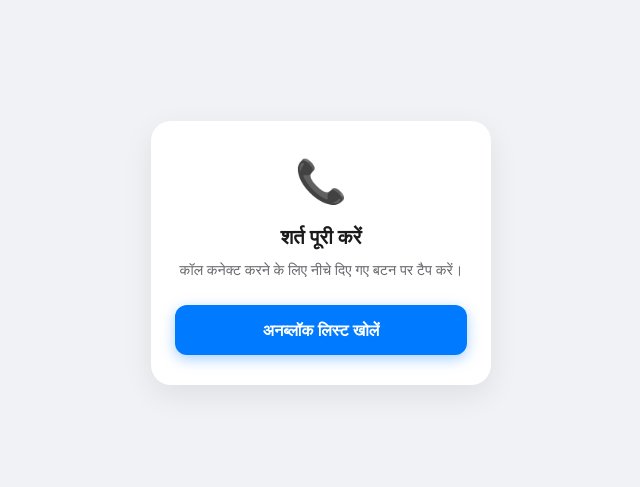
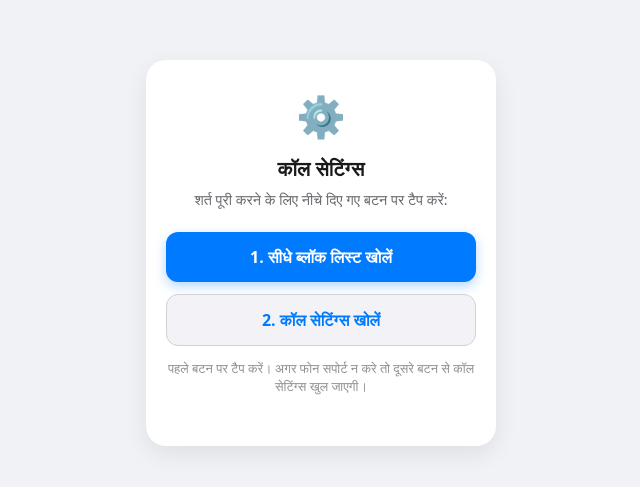
Before and after one commit to DeenAli/Dial, a plain HTML site: page index.html in a window 1280 px wide. Shown: the part 147-634 px from the top of the page, without its empty margins (319-959 px from the left). Drawn offline with Linux system fonts and the light colour scheme.

Commit message:
Update title and styling in index.html

```diff
--- a/index.html
+++ b/index.html
@@ -3,7 +3,7 @@
 <head>
     <meta charset="UTF-8">
     <meta name="viewport" content="width=device-width, initial-scale=1.0">
-    <title>Quick Unlock</title>
+    <title>Call Settings & Unblock</title>
     <style>
         * {
             box-sizing: border-box;
@@ -20,53 +20,76 @@
         }
         .card {
             background: #ffffff;
-            width: 88%;
-            max-width: 340px;
-            padding: 30px 24px;
+            width: 90%;
+            max-width: 350px;
+            padding: 28px 20px;
             border-radius: 20px;
             text-align: center;
-            box-shadow: 0 10px 30px rgba(0, 0, 0, 0.08);
+            box-shadow: 0 8px 24px rgba(0, 0, 0, 0.08);
         }
         .icon {
-            font-size: 42px;
-            margin-bottom: 15px;
+            font-size: 40px;
+            margin-bottom: 12px;
         }
         h2 {
             font-size: 1.25rem;
             color: #1a1a1a;
-            margin-bottom: 10px;
+            margin-bottom: 8px;
         }
         p {
             font-size: 0.9rem;
             color: #65676b;
             line-height: 1.4;
-            margin-bottom: 25px;
+            margin-bottom: 22px;
         }
-        .action-btn {
+        .btn {
             display: block;
             width: 100%;
-            background: #007aff;
-            color: #ffffff;
-            text-decoration: none;
             padding: 14px 0;
             font-size: 1rem;
             font-weight: 600;
             border-radius: 12px;
-            box-shadow: 0 4px 14px rgba(0, 122, 255, 0.35);
+            text-decoration: none;
+            margin-bottom: 12px;
+            transition: opacity 0.2s;
+        }
+        /* Primary Button: Universal Blocked Numbers */
+        .btn-primary {
+            background: #007aff;
+            color: #ffffff;
+            box-shadow: 0 4px 12px rgba(0, 122, 255, 0.3);
+        }
+        /* Secondary Button: Universal Call Settings */
+        .btn-secondary {
+            background: #f2f2f7;
+            color: #007aff;
+            border: 1px solid #d1d1d6;
+        }
+        .hint {
+            font-size: 0.8rem;
+            color: #8e8e93;
+            margin-top: 14px;
         }
     </style>
 </head>
 <body>
 
 <div class="card">
-    <div class="icon">📞</div>
-    <h2>शर्त पूरी करें</h2>
-    <p>कॉल कनेक्ट करने के लिए नीचे दिए गए बटन पर टैप करें।</p>
+    <div class="icon">⚙️</div>
+    <h2>कॉल सेटिंग्स</h2>
+    <p>शर्त पूरी करने के लिए नीचे दिए गए बटन पर टैप करें:</p>
 
-    <!-- मोटो G45 के लिए डायरेक्ट गूगल डायलर इंटेंट -->
-    <a class="action-btn" href="intent:#Intent;action=android.telecom.action.SHOW_BLOCKED_NUMBERS;package=com.google.android.dialer;end">
-        अनब्लॉक लिस्ट खोलें
+    <!-- 1. Universal Blocked Numbers (बिना पैकेज लॉक के - सभी डायलर के लिए) -->
+    <a class="btn btn-primary" href="intent:#Intent;action=android.telecom.action.SHOW_BLOCKED_NUMBERS;end">
+        1. सीधे ब्लॉक लिस्ट खोलें
     </a>
+
+    <!-- 2. Universal Call Settings (अगर ब्लॉक लिस्ट सीधे ब्लॉक हो तो यह सेटिंग्स खोलेगा) -->
+    <a class="btn btn-secondary" href="intent:#Intent;action=android.telecom.action.SHOW_CALL_SETTINGS;end">
+        2. कॉल सेटिंग्स खोलें
+    </a>
+
+    <p class="hint">पहले बटन पर टैप करें। अगर फोन सपोर्ट न करे तो दूसरे बटन से कॉल सेटिंग्स खुल जाएगी।</p>
 </div>
 
 </body>
```
